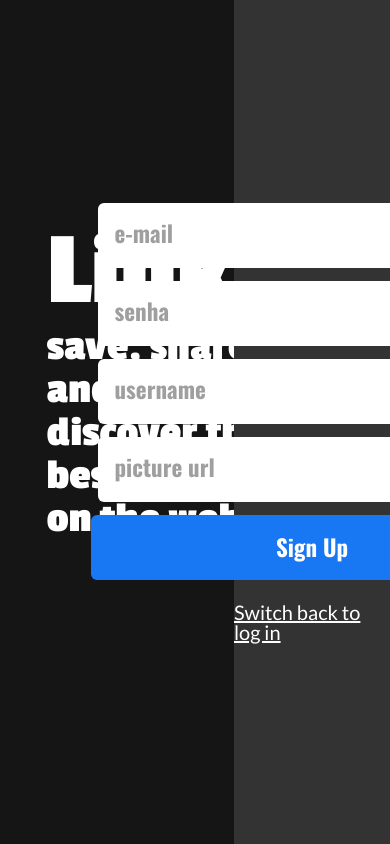
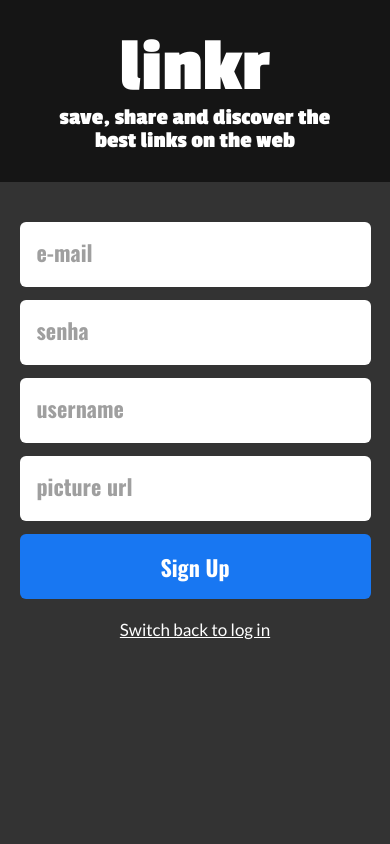
Before and after one commit to gusalveess/Linkr-Front, a React (Create React App) app: page /sign-up in a window 390 px wide. Built offline with nearby package versions, Linux system fonts and the light colour scheme.

Commit message:
feat: responsive layout

```diff
--- a/src/Components/SignUp/SignUp.js
+++ b/src/Components/SignUp/SignUp.js
@@ -59,11 +59,10 @@ export default function SignUp() {
 	}
 
 	return (
-		<>
 		<Body>
 			<MainOne>
 				<div>
-						<h1>Linkr</h1>
+					<h1>linkr</h1>
 					<h2>save, share and discover the best links on the web</h2>
 				</div>
 			</MainOne>
@@ -117,7 +116,6 @@ export default function SignUp() {
 				<p onClick={() => Navigate("/")}>Switch back to log in</p>
 			</MainTwo>
 		</Body>
-		</>
 	);
 }
 
@@ -127,6 +125,10 @@ const Body = styled.div`
 	height: 100vh;
 	display: flex;
 	overflow-y: scroll;
+
+	@media(max-width: 740px) {
+		flex-direction: column;
+	}
 `;
 
 const MainOne = styled.div`
@@ -158,6 +160,25 @@ const MainOne = styled.div`
 		color: #fff;
 		font-size: 43px;
 	}
+
+	@media(max-width: 740px) {
+		width: 100%;
+    	height: fit-content;
+		text-align: center;
+
+		div {
+			margin: 30px auto;
+    		width: 80%;
+		}
+
+		h1 {
+			font-size: 76px;
+		}
+
+		h2 {
+			font-size: 23px;
+		}
+	}
 `;
 
 const MainTwo = styled.div`
@@ -170,6 +191,8 @@ const MainTwo = styled.div`
 	flex-direction: column;
 
 	form {
+		width: 90%;
+		max-width: 429px;
 		display: flex;
 		justify-content: center;
 		align-items: center;
@@ -177,7 +200,7 @@ const MainTwo = styled.div`
 	}
 
 	input {
-		width: 429px;
+		width: 100%;
 		height: 65px;
 		margin-bottom: 13px;
 		border: none;
@@ -198,7 +221,7 @@ const MainTwo = styled.div`
 		display: flex;
 		justify-content: center;
 		align-items: center;
-		width: 442px;
+		width: 100%;
 		height: 65px;
 		margin-bottom: 22px;
 		border: none;
@@ -211,6 +234,15 @@ const MainTwo = styled.div`
 		cursor: pointer;
 	}
 
+	button:hover {
+		filter: brightness(0.8);
+	}
+
+	button:disabled {
+		filter: brightness(0.7);
+		cursor: initial;
+	}
+
 	p {
 		font-family: "Lato", sans-serif;
 		font-size: 20px;
@@ -218,4 +250,32 @@ const MainTwo = styled.div`
 		text-decoration: underline white;
 		cursor: pointer;
 	}
+
+	@media(max-width: 740px) {
+		width: 100%;
+		height: auto;
+		height: 100%;
+		justify-content: flex-start;
+
+		form {
+			margin: 40px auto 0;
+		}
+
+		p {
+			margin-bottom: 40px;
+			font-size: 17px;
+		}
+
+		input {
+			font-size: 22px;
+		}
+
+		input::placeholder {
+			font-size: 22px;
+		}
+
+		button {
+			font-size: 22px;
+		}
+	}
 `;
```
Lines whose indentation alone changed are shown as unchanged.
